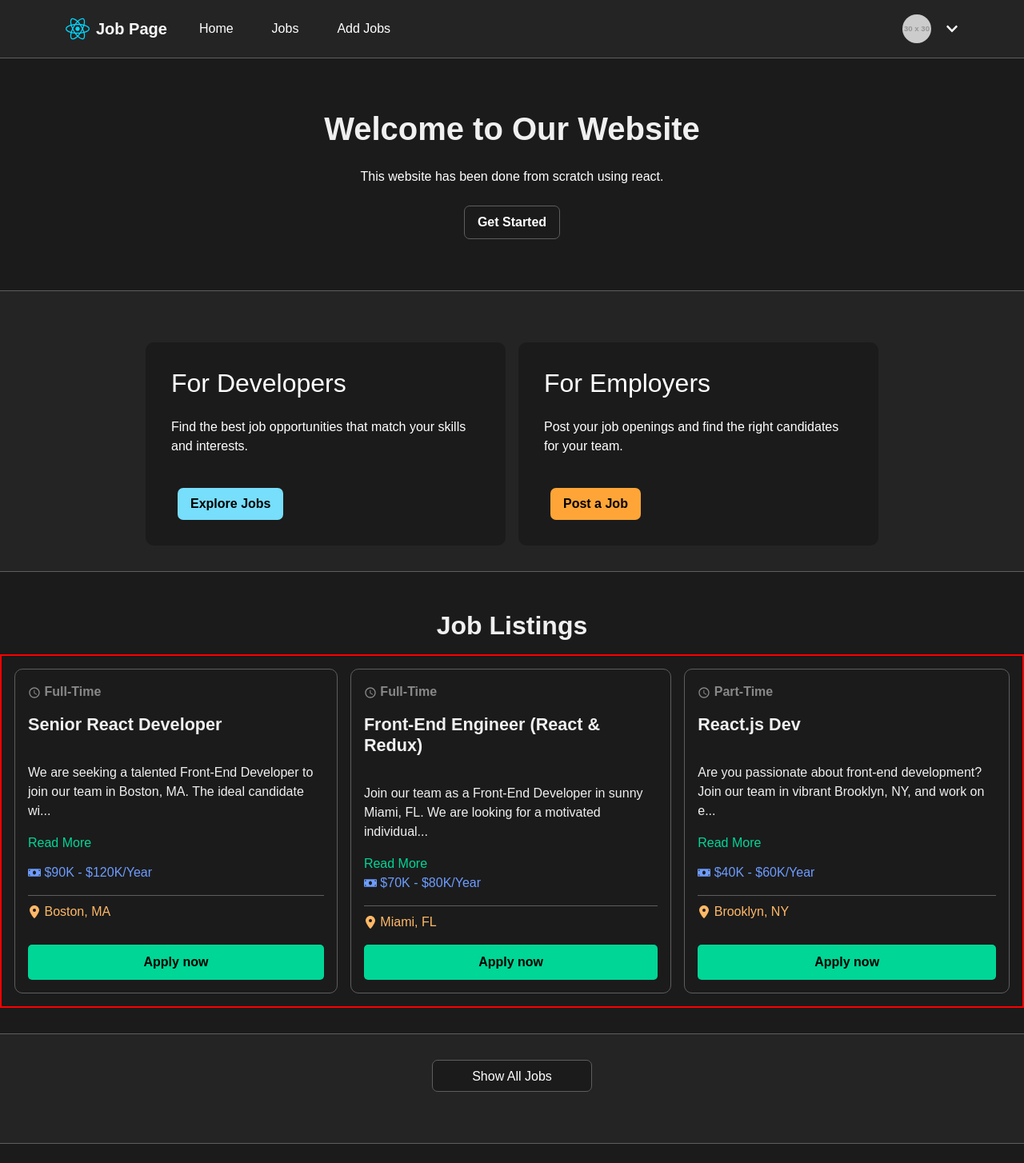
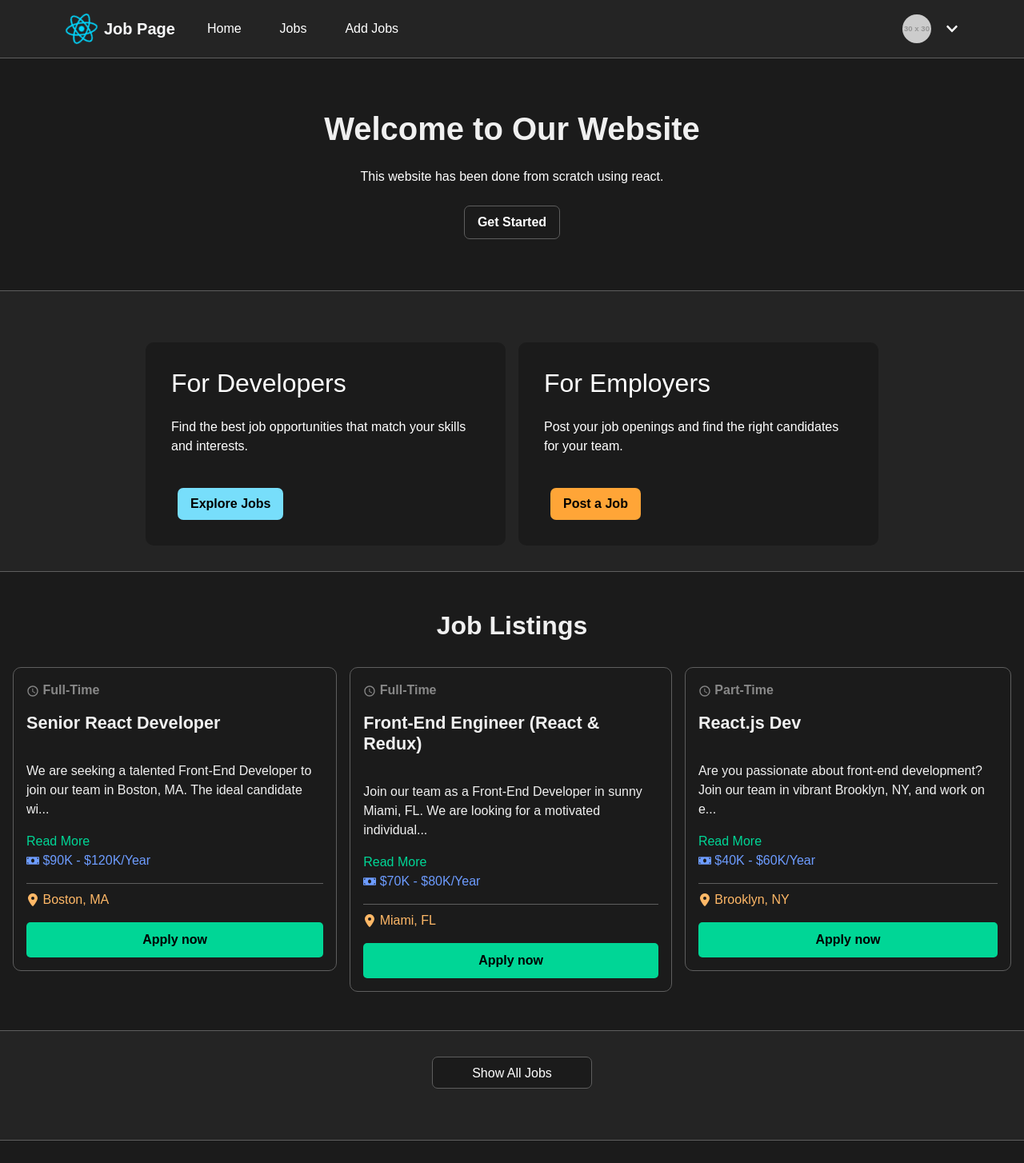
Before and after one commit to AllwarsGIT/job-searching-app-react, a React (Vite) app: page /jobs in a window 1280 px wide. Shown: the top 1454 px of the page at 80% size. Built offline with nearby package versions, Linux system fonts and the light colour scheme.

Commit message:
Card fix

```diff
--- a/src/Components/JobCard/JobCard.module.css
+++ b/src/Components/JobCard/JobCard.module.css
@@ -1,15 +1,17 @@
 .jobCard {
     display: flex;
+    flex: 1 1 auto;
     flex-direction: column;
     padding: 16px;
     max-width: 450px;
-    min-height: auto;
+    height: auto;
 
     border: 1px solid #ccc;
     border-radius: 10px;
     background-color: #1b1b1b;
     color: #f0f0f0;
     border : 1px solid rgb(94, 94, 94);
+
 
 }
 
--- a/src/Components/JobCardList/JobCardList.jsx
+++ b/src/Components/JobCardList/JobCardList.jsx
@@ -13,9 +13,12 @@ function JobCardList() {
     return (
         <div className={styles.container}>
             <h1 className={styles.jobCardTitle}>Job Listings</h1>
-            <div className={styles.jobCardContainer}>
-                {cardList}
+            <div className={styles.marginContainer}>
+                <div className={styles.jobCardContainer}>
+                    {cardList}
+                </div>
             </div>
+
         </div>
 
     );
--- a/src/Components/JobCardList/JobCardList.module.css
+++ b/src/Components/JobCardList/JobCardList.module.css
@@ -4,10 +4,9 @@
     gap: 1rem;
     padding: 1rem;
     max-width: 100%;
+    align-items: flex-start;
 
     background-color: #1b1b1b;
-    transition: 0.3s ease-in-out;
-    border: 2px solid rgb(252, 0, 0);
 }
 
 /* @media (max-width: 1024px) {
--- a/src/Components/Navbar/Navbar.jsx
+++ b/src/Components/Navbar/Navbar.jsx
@@ -7,7 +7,7 @@ const Navbar = () => {
     return (
         <nav className={`navbar navbar-expand-lg ${styles.customNavbar}`}>
             <div className="container">
-                <img src={logo} alt="logo" width="30" height="30" className="d-inline-block align-text-top me-2" />
+                <img  src={logo} alt="logo" width="30" height="30"   className={`d-inline-block align-text-top me-2 ${styles.rotateSlow}`}  />
                 <a className="navbar-brand text-light" style={{ fontWeight: 600 }}>Job Page</a>
                 <button className="navbar-toggler text-light" type="button" data-bs-toggle="collapse" data-bs-target="#navbarNav" aria-controls="navbarNav" aria-expanded="false" aria-label="Toggle navigation">
                     <span className="navbar-toggler-icon"></span>
--- a/src/Components/Navbar/Navbar.module.css
+++ b/src/Components/Navbar/Navbar.module.css
@@ -29,3 +29,32 @@
   background-color: #79e2fffb;
   color: #000;
 }
+
+.rotateSlow {
+  width: 40px;
+  height: 40px;
+  animation: rotate 5s linear infinite;
+   image-rendering: optimizeQuality;
+  -webkit-transform-style: preserve-3d;
+  transform-style: preserve-3d;
+  image-rendering: -webkit-optimize-contrast;
+  image-rendering: optimize-contrast;
+  will-change: transform;
+   -webkit-font-smoothing: antialiased;
+  -moz-osx-font-smoothing: grayscale;
+}
+
+@keyframes rotate {
+  from {
+    transform: rotate(0deg);
+    transition: transform 0.7s ease-in-out;
+  }
+  to {
+    transform: rotate(360deg);
+    transition: transform 0.7s ease-in-out;
+  }
+}
+
+.rotateSlow:hover {
+  animation: rotate 0.7s ease-in-out infinite;
+}
```
